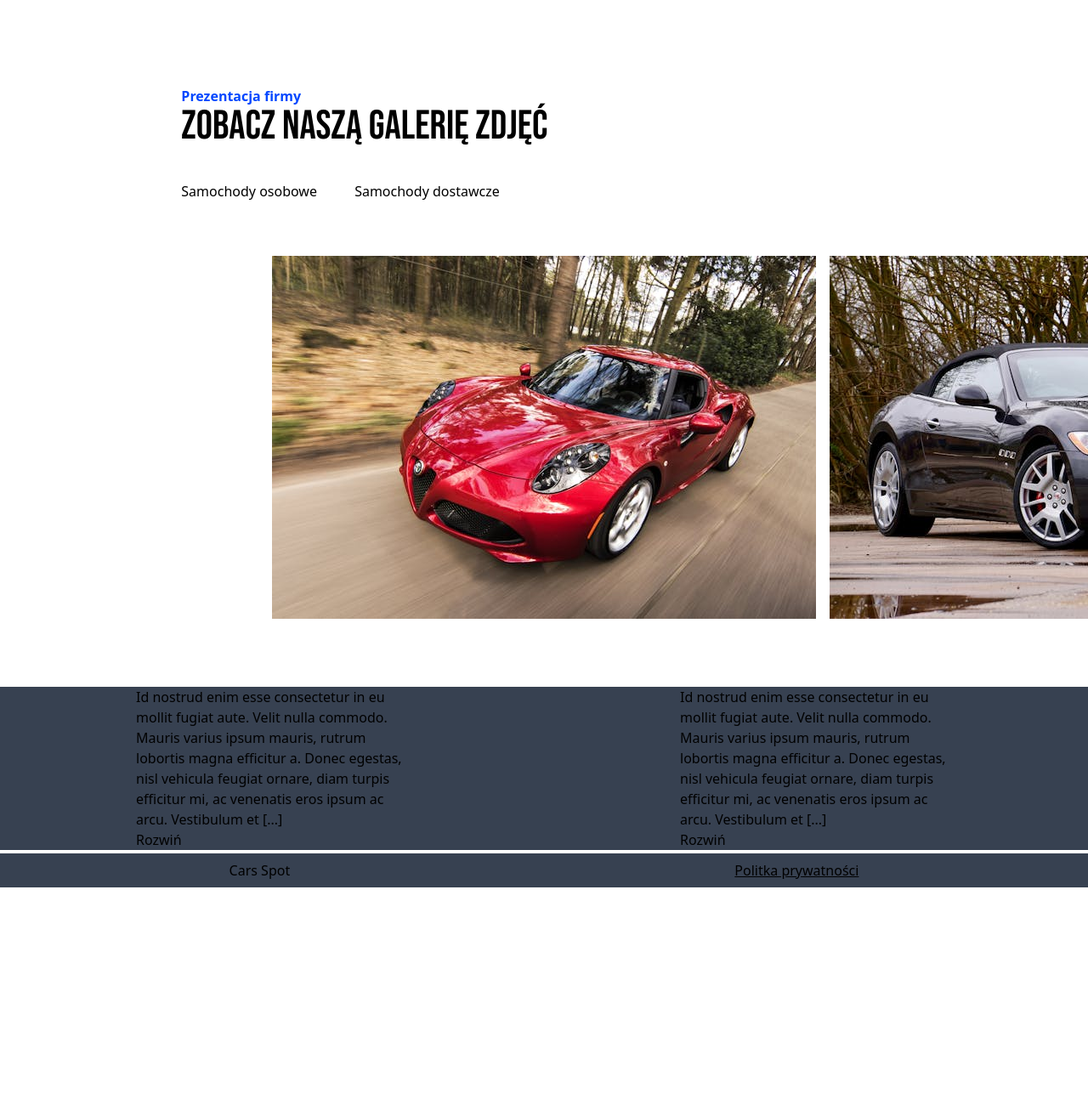
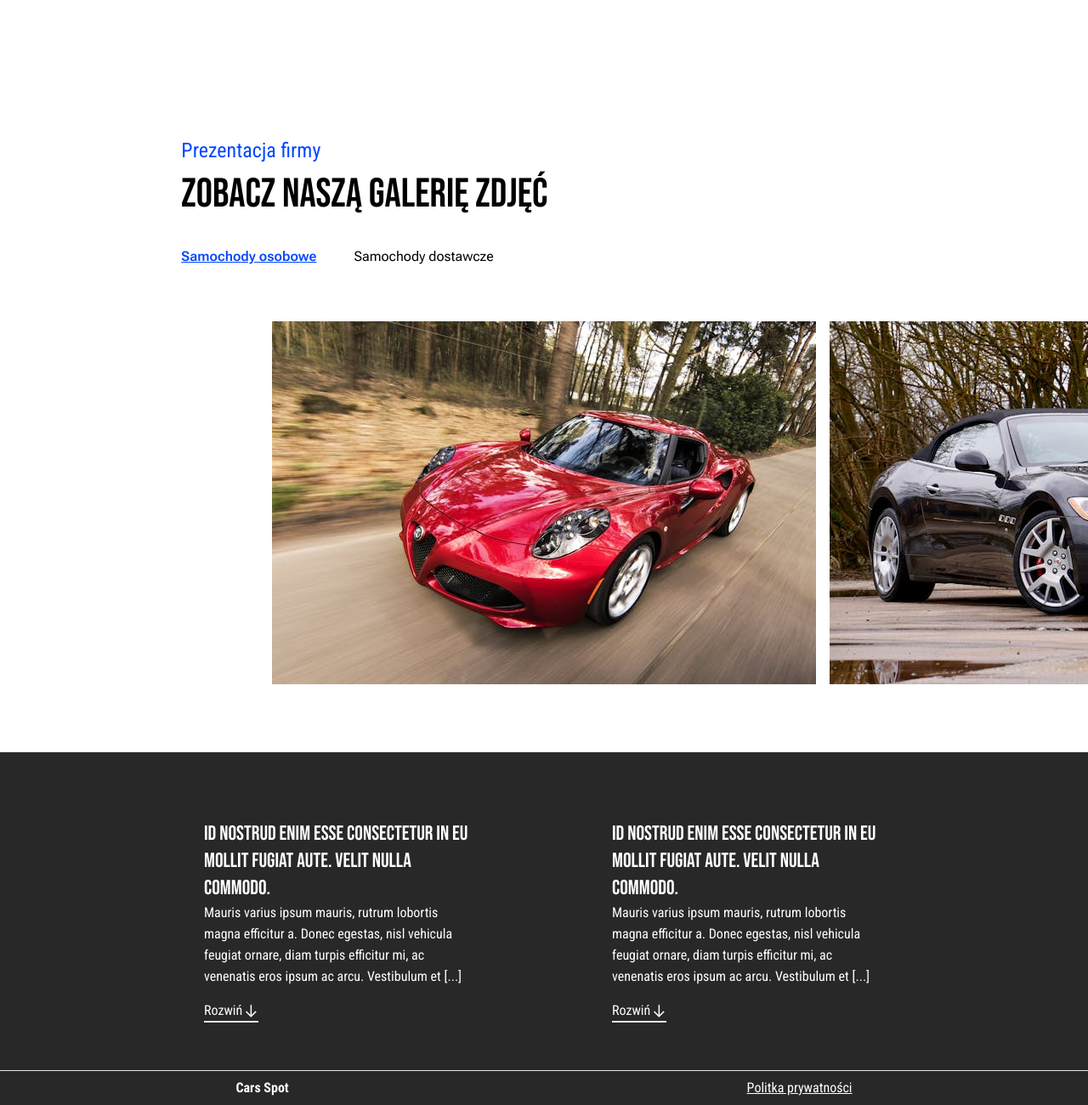
Before and after one commit to JaskierBard/CarsSpot, a website: page public/index.html in a window 1280 px wide. Shown: the part 955-2255 px from the top of the page at 85% size. Before the commit the page ends 1999 px from the top, so only its background shows below. Drawn offline with Linux system fonts and the light colour scheme.

Commit message:
fonts and fotter styling

```diff
--- a/public/index.html
+++ b/public/index.html
@@ -18,11 +18,11 @@
           <img src="assets/company.png" alt="Company name" />
         </div>
         <div>
-          <span class="">Galeria zdjęć</span>
-          <span>FaQ</span>
+          <span class="font-flex mr-4">Galeria zdjęć</span>
+          <span class="font-flex">FaQ</span>
         </div>
         <div>
-          <button class="px-4 py-2 bg-mainBlue text-white rounded">
+          <button class="px-4 py-2 bg-mainBlue text-white font-flex rounded">
             Zadzwoń do nas
           </button>
         </div>
@@ -36,13 +36,21 @@
           >
             sprzedajemy samochody <br />z europy
           </h1>
-          <span
+          <span class="font-condensed"
             >Kup komfortowy pojazd, aby każda podróż <br />
             była wyjątkowym przeżyciem.</span
           >
-          <div>
-            <button>Zobacz zdjęcia</button>
-            <button>Zadzwoń do nas</button>
+          <div class="mt-10">
+            <button
+              class="px-4 py-2 bg-mainBlue text-white font-flex font-semibold border-mainBlue border rounded"
+            >
+              Zobacz zdjęcia
+            </button>
+            <button
+              class="px-4 py-2 bg-white text-mainBlue font-flex font-semibold border-mainBlue border rounded"
+            >
+              Zadzwoń do nas
+            </button>
           </div>
         </div>
       </div>
@@ -57,13 +65,17 @@
     </div>
     <div class="flex justify-center">
       <div class="w-8/12 mt-96">
-        <span class="block text-mainBlue font-bold">Prezentacja firmy</span>
+        <span class="block text-mainBlue font-condensed text-2xl mb-3"
+          >Prezentacja firmy</span
+        >
         <span class="block font-main uppercase text-5xl"
           >zobacz naszą galerię zdjęć</span
         >
-        <div class="mt-10">
-          <span class="mr-10">Samochody osobowe</span>
-          <span class="">Samochody dostawcze</span>
+        <div class="mt-9">
+          <span class="mr-10 font-flex font-semibold text-mainBlue underline"
+            >Samochody osobowe</span
+          >
+          <span class="font-flex">Samochody dostawcze</span>
         </div>
       </div>
     </div>
@@ -73,20 +85,41 @@
       <img src="assets/car_2.png" alt="Maseratti" />
       <img src="assets/car_3.png" alt="Mercedes" />
     </div>
-    <div class="flex justify-around bg-gray-700">
-      <div class="w-1/4">
-        <h3>Id nostrud enim esse consectetur in eu mollit fugiat aute. Velit nulla commodo.</h3>
-        <span>Mauris varius ipsum mauris, rutrum lobortis magna efficitur a. Donec egestas, nisl vehicula feugiat ornare, diam turpis efficitur mi, ac venenatis eros ipsum ac arcu. Vestibulum et  [...]</span>
-        <div><span>Rozwiń</span></div>
-
+    <div class="flex justify-center  bg-footer text-white">
+      <div class="w-1/4 mb-14 mr-40 mt-20">
+        <h3 class="font-main text-2xl">
+          Id nostrud enim esse consectetur in eu mollit fugiat aute. Velit nulla
+          commodo.
+        </h3>
+        <span class="font-condensed"
+          >Mauris varius ipsum mauris, rutrum lobortis magna efficitur a. Donec
+          egestas, nisl vehicula feugiat ornare, diam turpis efficitur mi, ac
+          venenatis eros ipsum ac arcu. Vestibulum et [...]</span
+        >
+        <div class="flex items-center border-b-2 w-16 mt-4">
+          <span class="mr-1 font-condensed">Rozwiń</span>
+          <img src="assets/arrow.png" alt="arrow pointing down" />
+        </div>
       </div>
-      <div class="w-1/4">
-        <h3>Id nostrud enim esse consectetur in eu mollit fugiat aute. Velit nulla commodo.</h3>
-        <span>Mauris varius ipsum mauris, rutrum lobortis magna efficitur a. Donec egestas, nisl vehicula feugiat ornare, diam turpis efficitur mi, ac venenatis eros ipsum ac arcu. Vestibulum et  [...]</span>
-        <div><span>Rozwiń</span></div>
+      <div class="w-1/4 mt-20">
+        <h3 class="font-main text-2xl">
+          Id nostrud enim esse consectetur in eu mollit fugiat aute. Velit nulla
+          commodo.
+        </h3>
+        <span class="font-condensed"
+          >Mauris varius ipsum mauris, rutrum lobortis magna efficitur a. Donec
+          egestas, nisl vehicula feugiat ornare, diam turpis efficitur mi, ac
+          venenatis eros ipsum ac arcu. Vestibulum et [...]</span
+        >
+        <div class="flex items-center border-b-2 w-16 mt-4">
+          <span class="mr-1 font-condensed">Rozwiń</span>
+          <img src="assets/arrow.png" alt="arrow pointing down" />
+        </div>
       </div>
     </div>
-    <div class="flex justify-around bg-gray-700 mt-1 p-2"><span>Cars Spot</span><span class="underline">Politka prywatności</span></div>
-
+    <div class="flex justify-around bg-footer border-t p-2 text-white">
+      <span class="font-condensed font-bold">Cars Spot</span>
+      <span class="font-condensed underline">Politka prywatności</span>
+    </div>
   </body>
 </html>
--- a/src/styles.css
+++ b/src/styles.css
@@ -1,4 +1,6 @@
 @import url('https://fonts.googleapis.com/css2?family=Bebas+Neue&display=swap');
+@import url('https://fonts.googleapis.com/css2?family=Roboto+Condensed:ital,wght@0,100..900;1,100..900&display=swap');
+@import url('https://fonts.googleapis.com/css2?family=Roboto+Flex:opsz,wght@8..144,100..1000&display=swap');
 
 @tailwind base;
 @tailwind components;
--- a/tailwind.config.js
+++ b/tailwind.config.js
@@ -6,9 +6,12 @@ module.exports = {
     extend: {
       colors: {
         fontColor: '#282828',
-        mainBlue: '#0147FF'
+        mainBlue: '#0147FF',
+        footer: '#282828'
       },
       fontFamily: {
+        condensed: ['Roboto Condensed'],
+        flex: ['Roboto Flex'],
         main: ['Bebas Neue']
       }
     },
```
Also changed, not shown: public/assets/arrow.png (added), public/styles.css.
